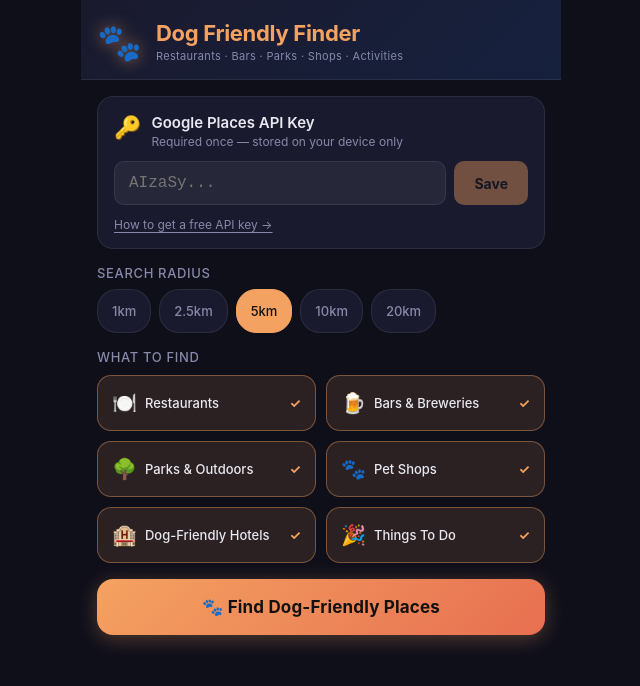
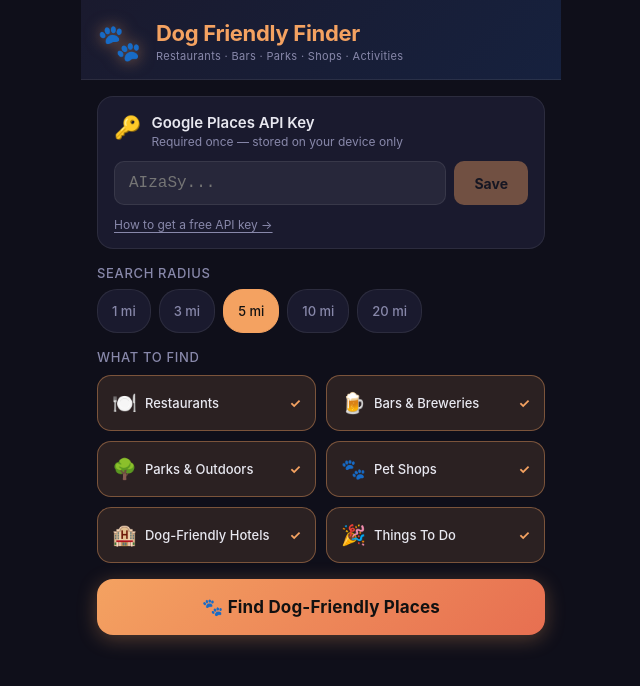
Before and after one commit to stevekiser12-max/Stephen-Kiser, a React (Vite) app: page / in a window 1280 px wide. Shown: the top 686 px of the page, without its empty margins (319-959 px from the left). Built offline with nearby package versions, Linux system fonts and the light colour scheme.

Commit message:
Switch distances and radius from km to miles (US units)

```diff
--- a/src/App.jsx
+++ b/src/App.jsx
@@ -17,7 +17,7 @@ export default function App() {
   const [error, setError] = useState('')
   const [selectedPlace, setSelectedPlace] = useState(null)
   const [userLocation, setUserLocation] = useState(null)
-  const [radius, setRadius] = useLocalStorage('search_radius', 5000)
+  const [radius, setRadius] = useLocalStorage('search_radius', 8047)
 
   const handleSearch = useCallback(async () => {
     if (!apiKey.trim()) {
@@ -67,13 +67,13 @@ export default function App() {
         <div className="radius-row">
           <label className="radius-label">Search radius</label>
           <div className="radius-options">
-            {[1000, 2500, 5000, 10000, 20000].map(r => (
+            {[1609, 4828, 8047, 16093, 32187].map(r => (
               <button
                 key={r}
                 className={`radius-btn ${radius === r ? 'active' : ''}`}
                 onClick={() => setRadius(r)}
               >
-                {r >= 1000 ? `${r / 1000}km` : `${r}m`}
+                {`${Math.round(r / 1609)} mi`}
               </button>
             ))}
           </div>
--- a/src/components/PlaceDetail.jsx
+++ b/src/components/PlaceDetail.jsx
@@ -1,5 +1,5 @@
 import { useEffect } from 'react'
-import { CATEGORIES, getDirectionsUrl, distanceKm } from '../services/placesService'
+import { CATEGORIES, getDirectionsUrl, distanceMiles } from '../services/placesService'
 import './PlaceDetail.css'
 
 export default function PlaceDetail({ place, userLocation, onClose }) {
@@ -18,7 +18,7 @@ export default function PlaceDetail({ place, userLocation, onClose }) {
   const { lat, lng } = place.geometry?.location || {}
   let dist = null
   if (userLocation && lat && lng) {
-    dist = distanceKm(userLocation.lat, userLocation.lng, lat, lng)
+    dist = distanceMiles(userLocation.lat, userLocation.lng, lat, lng)
   }
 
   const priceLevel = place.price_level
@@ -49,7 +49,7 @@ export default function PlaceDetail({ place, userLocation, onClose }) {
             {priceDollar && <span className="detail-price">{priceDollar}</span>}
             {dist !== null && (
               <span className="detail-dist">
-                {dist < 1 ? `${Math.round(dist * 1000)}m away` : `${dist.toFixed(1)}km away`}
+                {`${dist.toFixed(1)} mi away`}
               </span>
             )}
           </div>
--- a/src/services/placesService.js
+++ b/src/services/placesService.js
@@ -121,8 +121,8 @@ export function getDirectionsUrl(place) {
   return `https://www.google.com/maps/search/?api=1&query=${encodeURIComponent(place.name)}`
 }
 
-export function distanceKm(lat1, lng1, lat2, lng2) {
-  const R = 6371
+export function distanceMiles(lat1, lng1, lat2, lng2) {
+  const R = 3958.8
   const dLat = ((lat2 - lat1) * Math.PI) / 180
   const dLng = ((lng2 - lng1) * Math.PI) / 180
   const a =
```
